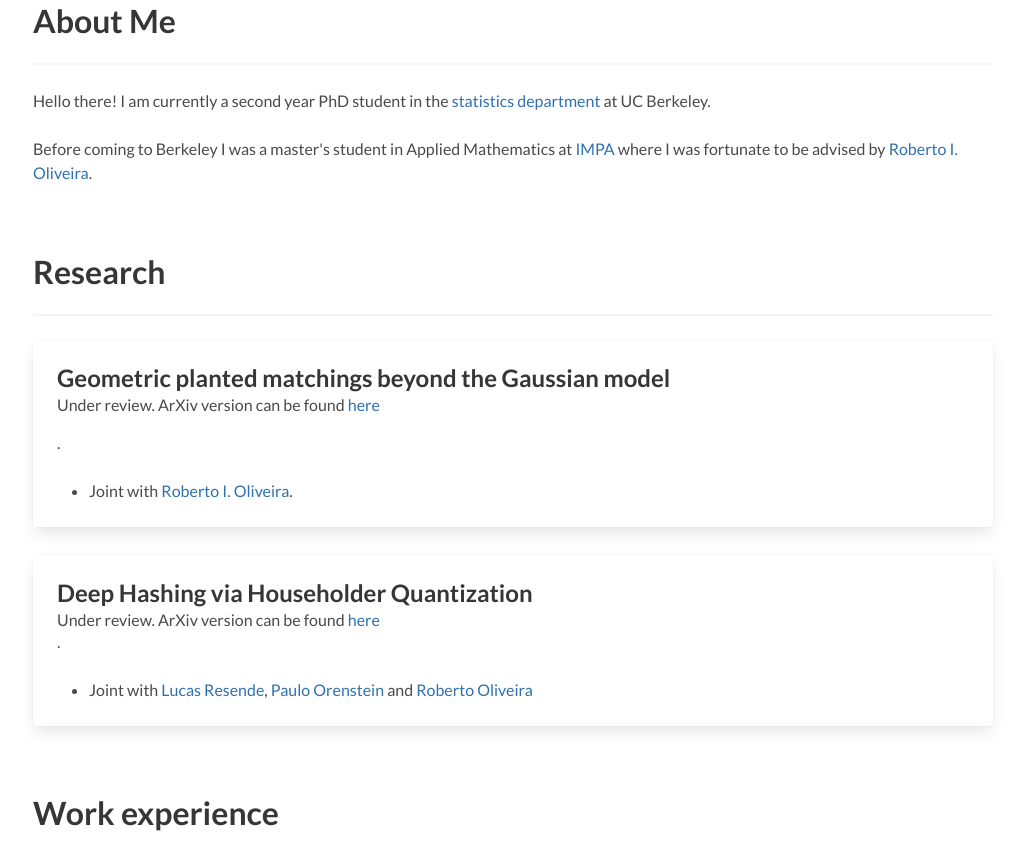
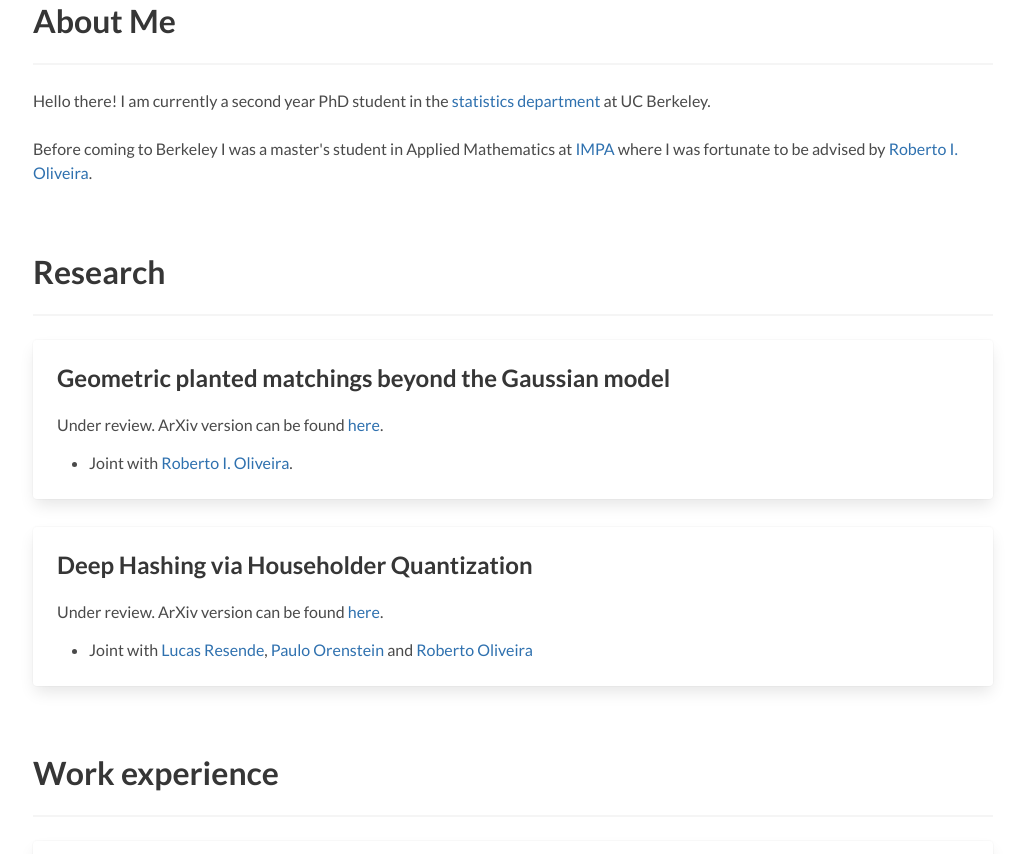
Before and after one commit to Lucas-Schwengber/lucas-schwengber.github.io, a plain HTML site: page index.html in a window 1280 px wide. Shown: the part 474-1328 px from the top of the page, without its empty margins (127-1152 px from the left). Drawn offline with Linux system fonts and the light colour scheme; files whose address does not match are found by name.

Commit message:
Fix spacing in subtitle

```diff
--- a/index.html
+++ b/index.html
@@ -112,9 +112,9 @@
         <div class="card-content">
           <div class="content">
             <p class="title is-4">Geometric planted matchings beyond the Gaussian model</p>
-            <p class="subtitle is-6"> Under review. ArXiv version can be found <a href="https://arxiv.org/pdf/2403.17469">here</a> </p>.   </p>
-          </div>
+            </div>
           <div class="content">
+            <p class="subtitle is-6"> Under review. ArXiv version can be found <a href="https://arxiv.org/pdf/2403.17469">here</a>.   </p>
             <ul>
               <li>Joint with <a href="https://sites.google.com/view/roboliv">Roberto I. Oliveira</a>.</li>
             </ul>
@@ -125,9 +125,9 @@
         <div class="card-content">
           <div class="content">
             <p class="title is-4">Deep Hashing via Householder Quantization</p>
-            <p class="subtitle is-6"> Under review. ArXiv version can be found <a href="https://arxiv.org/pdf/2311.04207">here</a> </p>.
           </div>
           <div class="content">
+            <p class="subtitle is-6"> Under review. ArXiv version can be found <a href="https://arxiv.org/pdf/2311.04207">here</a>. </p>
             <ul>
               <li>Joint with <a href="https://lucasresenderc.github.io/">Lucas Resende</a>, <a href="https://w3.impa.br/~pauloo/">Paulo Orenstein</a> and <a href="https://sites.google.com/view/roboliv">Roberto Oliveira</a></li>
             </ul>
```
